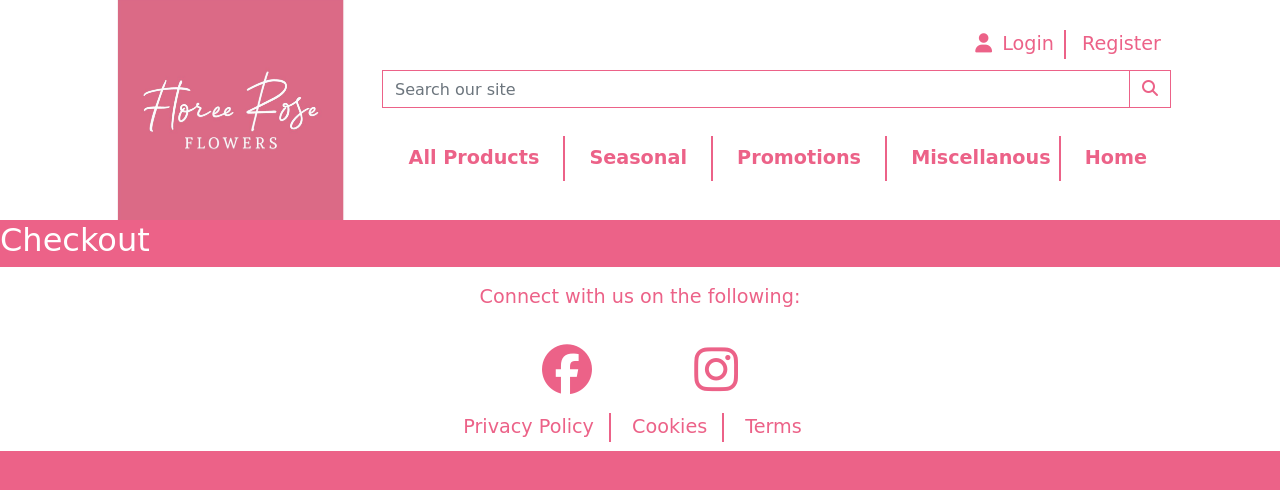
After one commit to benamos216/PP5, a Django app: page /checkout/ in a window 1280 px wide. The commit adds this page. Shown: the top 490 px of the page. Run offline with Django 3.2, Linux system fonts and the light colour scheme; some libraries are stand-ins or nearby versions; some web fonts are replaced.

Commit message:
setup initial view and url for checkout page

```diff
--- a/basket/contexts.py
+++ b/basket/contexts.py
@@ -31,5 +31,4 @@ def basket_contents(request):
         'grand_total': grand_total,
     }
 
-    print(basket_items)
     return context
--- /dev/null
+++ b/checkout/templates/checkout/checkout.html
@@ -0,0 +1,6 @@
+{% extends "base.html" %}
+{% load static %}
+
+{% block content %}
+    <h2 class="text-white">Checkout</h2>
+{% endblock %}
--- /dev/null
+++ b/checkout/urls.py
@@ -0,0 +1,7 @@
+from django.urls import path
+from . import views
+
+
+urlpatterns = [
+    path('', views.checkout, name='checkout'),
+]
--- a/checkout/views.py
+++ b/checkout/views.py
@@ -1,3 +1,11 @@
 from django.shortcuts import render
 
-# Create your views here.
+
+def checkout(request):
+
+    template = 'checkout/checkout.html'
+    context = {
+
+    }
+
+    return render(request, template, context)
--- a/floree_rose/urls.py
+++ b/floree_rose/urls.py
@@ -24,4 +24,5 @@ urlpatterns = [
     path('', include('home.urls')),
     path('stock/', include('stock.urls')),
     path('basket/', include('basket.urls')),
+    path('checkout/', include('checkout.urls')),
 ] + static(settings.MEDIA_URL, document_root=settings.MEDIA_ROOT)
--- a/stock/models.py
+++ b/stock/models.py
@@ -39,6 +39,7 @@ class Stock(models.Model):
     image_url = models.URLField(max_length=1024, null=True, blank=True)
     image = models.ImageField(null=True, blank=True)
     stock_quantity = models.IntegerField(null=True, blank=True)
+    gift = models.BooleanField(null=True, blank=True, default=False, editable=False)
 
     def __str__(self):
         return self.name
```
Also changed, not shown: basket/templates/basket/basket.html (+2 -8 lines), stock/migrations/0003_stock_gift.py (added).
